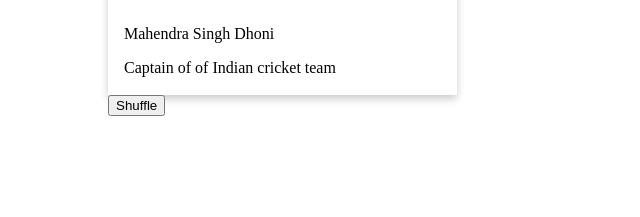
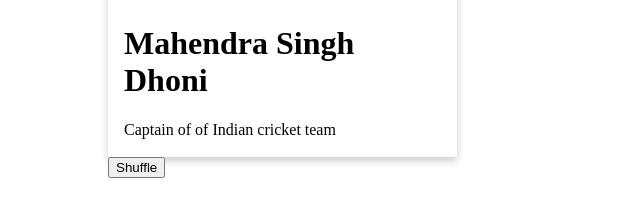
Before and after one commit to Harshitha-31/Harshitha-31.github.io, a plain HTML site: page usercard3.html in a window 1280 px wide. Shown: the part 331-548 px from the top of the page, without its empty margins (0-640 px from the left). Drawn offline with Linux system fonts and the light colour scheme.

Commit message:
made changes

```diff
--- a/usercard3.html
+++ b/usercard3.html
@@ -13,7 +13,7 @@
     <div class="card">
         <img class="cardimg" id="dhoni-img" src="https://cdn.britannica.com/25/222725-050-170F622A/Indian-cricketer-Mahendra-Singh-Dhoni-2011.jpg">
         <div class="cardbody">
-            <h4 id="dhoni-name"></h4> Mahendra Singh Dhoni</h4>
+            <h1 id="dhoni-name">Mahendra Singh Dhoni</h1>
             <p class="cardbody_designation" id = "dhoni-description">Captain of of Indian cricket team</p>
         </div>
     </div>
```
